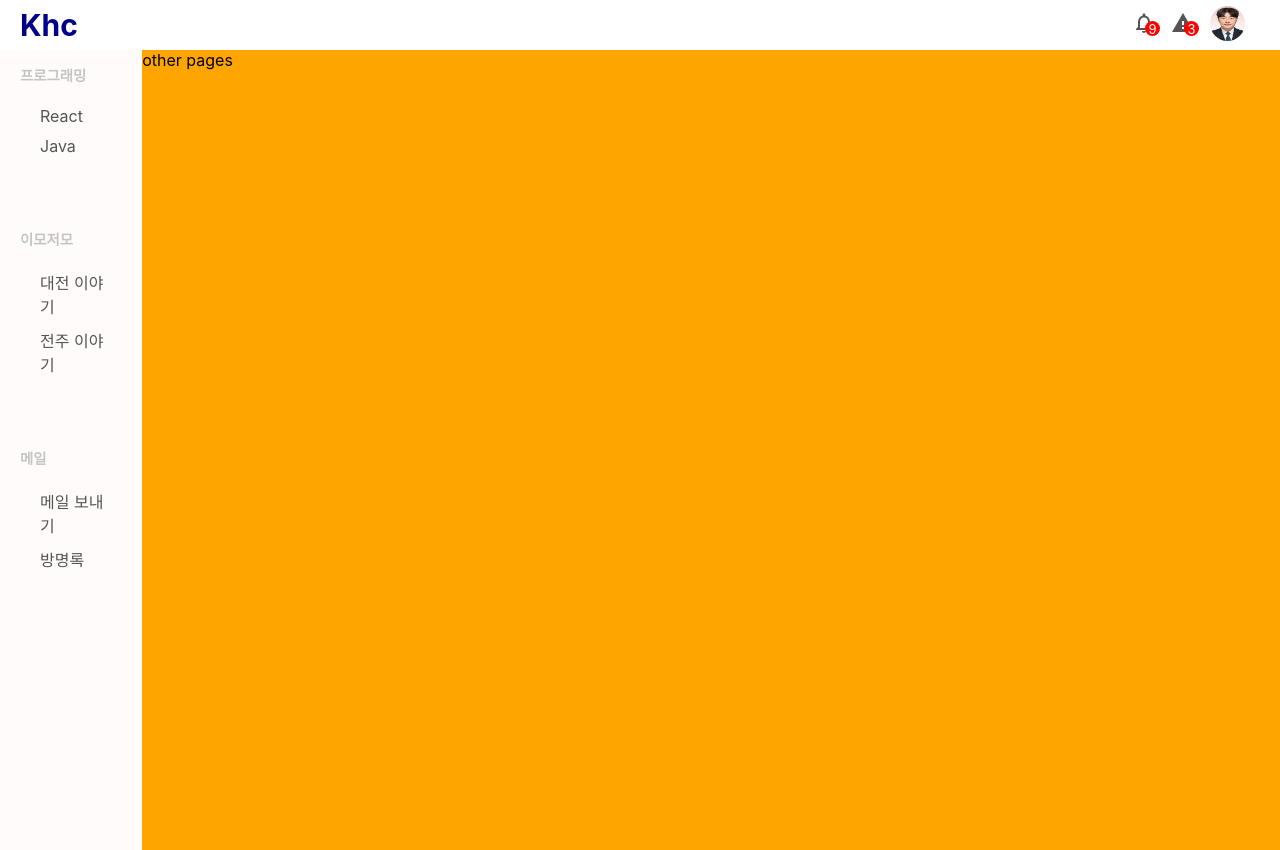
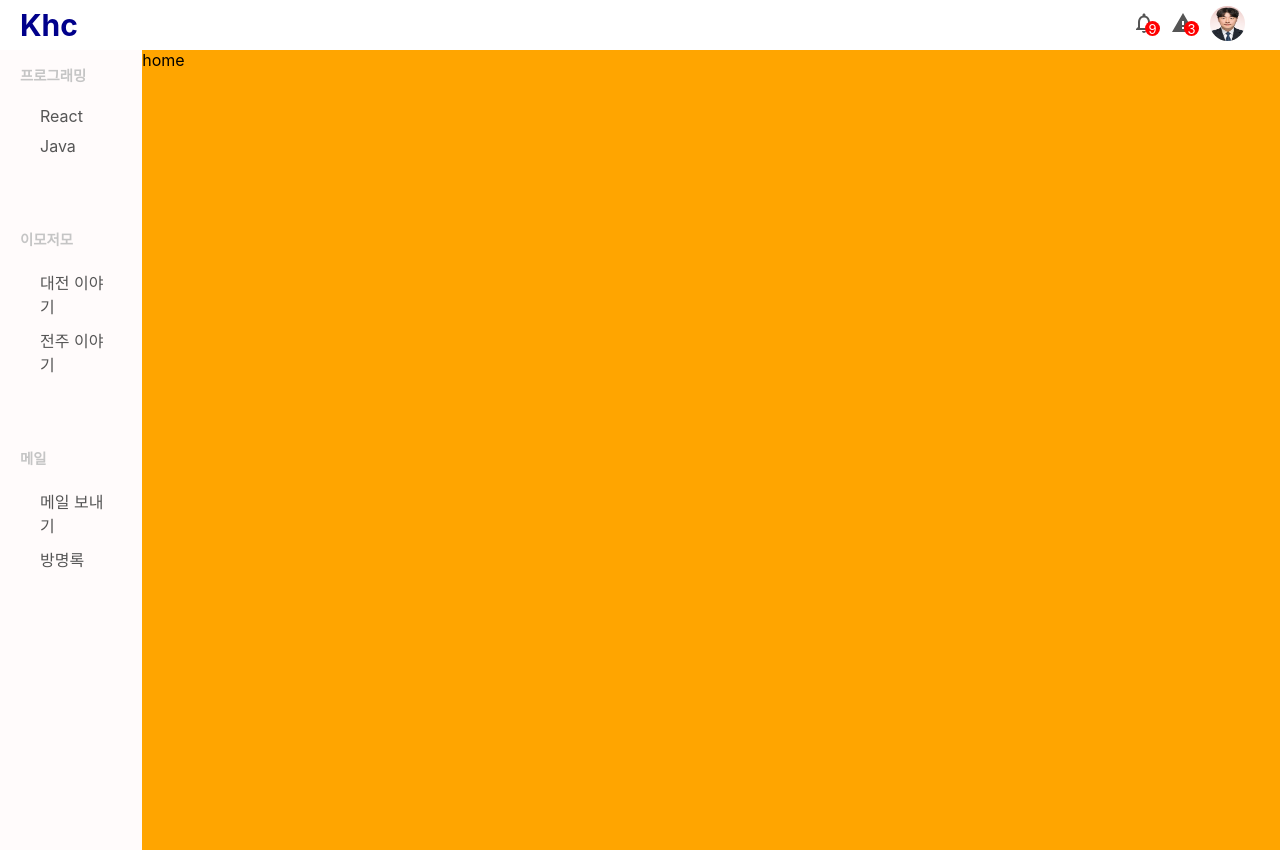
Before and after one commit to kimhyengchang/KhcMyBlog, a React (Create React App) app: page / in a window 1280 px wide. Built offline with nearby package versions, Linux system fonts and the light colour scheme.

Commit message:
2023-01-24 메인 화면 컴포넌트화

```diff
--- a/src/App.js
+++ b/src/App.js
@@ -3,13 +3,14 @@
 import React, { useState } from "react";
 import Sidebar from './components/sidebar/Sidebar'
 import Topbar from './components/topbar/Topbar';
+import Home from './pages/home/Home'
 function App() {
   return (
       <div className='App'>
         <Topbar/>
           <div className="container">
             <Sidebar />
-            <div className="others">other pages</div>
+            <Home />
           </div>
       </div>
   );
--- /dev/null
+++ b/src/pages/home/Home.jsx
@@ -0,0 +1,7 @@
+import React from "react";
+import './home.css'
+
+
+export default function Home(){
+    return <div className="home">home</div>
+}
--- /dev/null
+++ b/src/pages/home/home.css
@@ -0,0 +1,4 @@
+.home{
+    flex: 8;
+    background: orange;
+}
```
